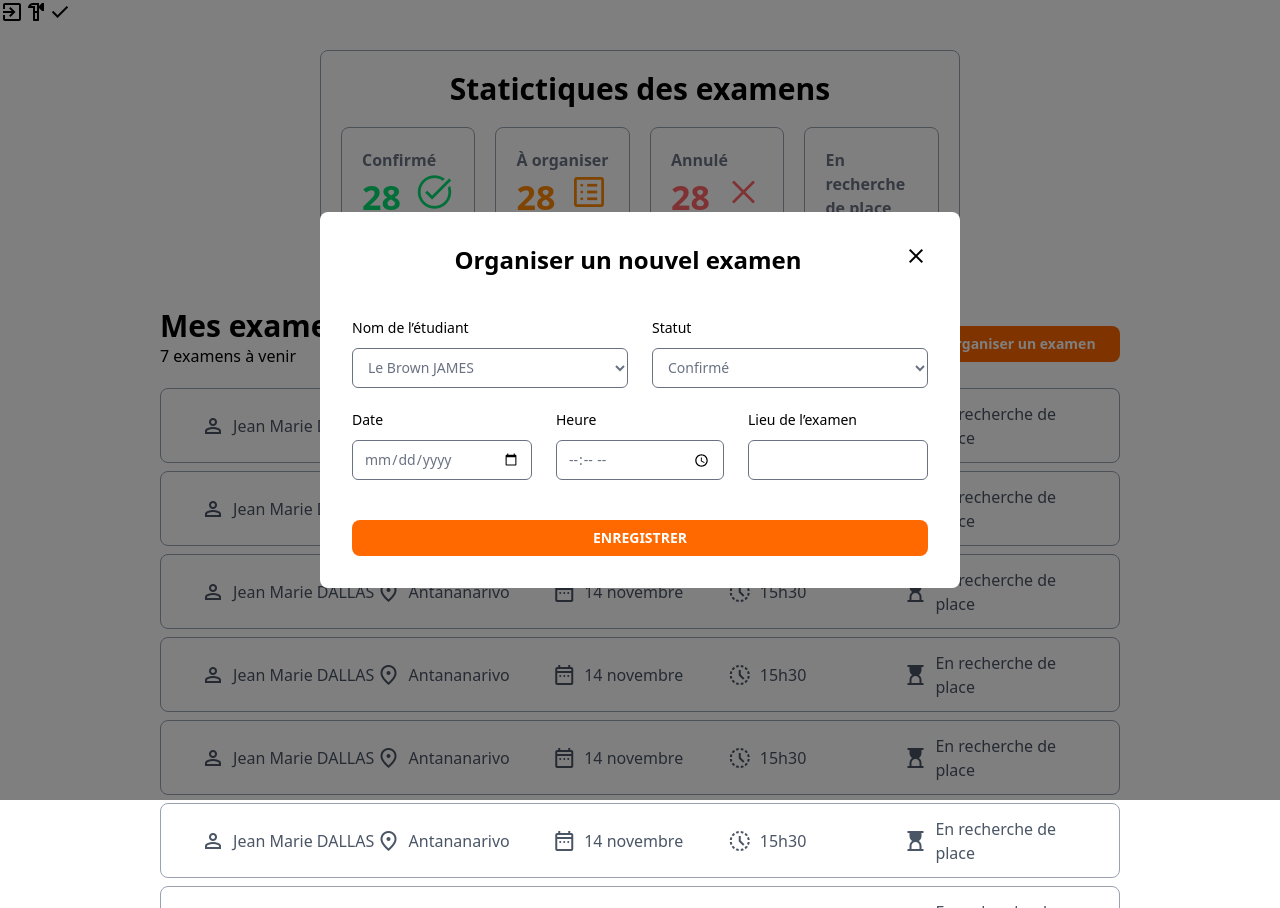
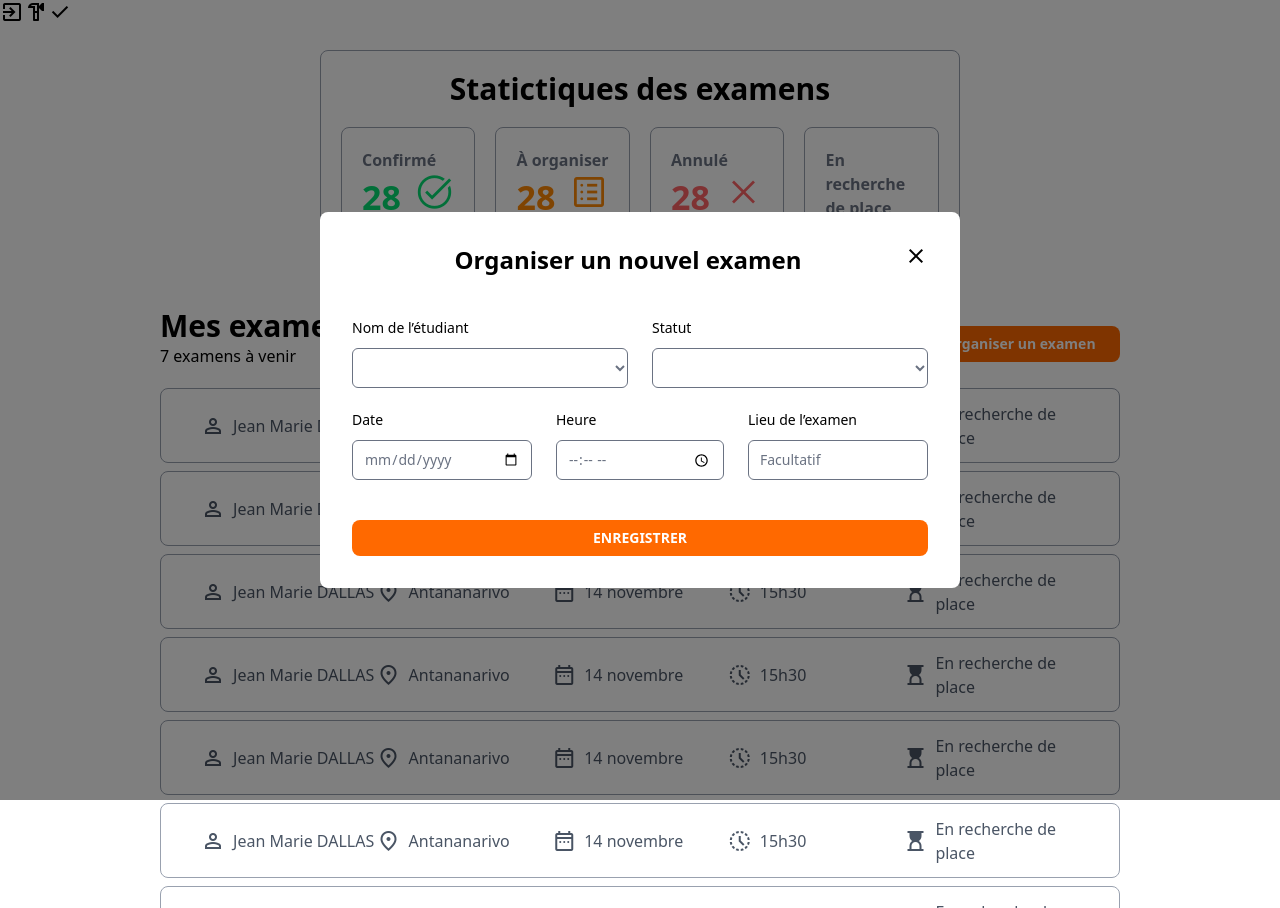
Before and after one commit to JerryFalimanana/ExamManagement, an Angular app in the folder angular-front/: page /exams in a window 1280 px wide. Both pictures are taken after a click on the button "Organiser un examen". Built offline with nearby package versions, Linux system fonts and the light colour scheme.

Commit message:
build formgroup

```diff
--- a/angular-front/src/app/components/exam/create-modal/create-modal.html
+++ b/angular-front/src/app/components/exam/create-modal/create-modal.html
@@ -2,11 +2,22 @@
     <div class="bg-white p-8 rounded-lg w-160">
         <button (click)="cancel.emit()" class="float-right"><span class="material-symbols-outlined">close</span></button>
         <h2 class="text-2xl text-center font-bold mb-10">Organiser un nouvel examen</h2>
+
+        <form [formGroup]="examForm" (ngSubmit)="confirm.emit()" novalidate>
             <div class="w-full p-0 mb-5">
                 <div class="w-1/2 pr-3 inline-block">
-                <label for="student" class="block text-sm/6 font-medium text-gray-150">Nom de l’étudiant</label>
+                    <label for="student" class="block text-sm/6 font-medium text-gray-150">
+                        Nom de l’étudiant
+                        <span *ngIf="examForm | requiredField: FormFields.student" class="text-red-500 text-[11px] float-right">
+                            Champ obligatoire
+                        </span>
+                    </label>
                     <div class="mt-2">
-                    <select name="student" id="student" required class="block w-full h-10 rounded-md bg-white/5 px-3 py-1.5 text-base text-gray-500 outline-1 -outline-offset-1 outline-orange/10 placeholder:text-gray-500 focus:outline-2 focus:-outline-offset-2 focus:outline-orange-500 sm:text-sm/6" >
+                        <select
+                            [formControlName]="FormFields.student"
+                            id="student"
+                            required
+                            class="block w-full h-10 rounded-md bg-white/5 px-3 py-1.5 text-base text-gray-500 outline-1 -outline-offset-1 outline-orange/10 placeholder:text-gray-500 focus:outline-2 focus:-outline-offset-2 focus:outline-orange-500 sm:text-sm/6" >
                             <option value="1">Le Brown JAMES</option>
                             <option value="1">Le Brown JAMES</option>
                             <option value="1">Le Brown JAMES</option>
@@ -16,9 +27,19 @@
                     </div>
                 </div>
                 <div class="w-1/2 pl-3 inline-block">
-                <label for="status" class="block text-sm/6 font-medium text-gray-150">Statut</label>
+                    <label for="status" class="block text-sm/6 font-medium text-gray-150">
+                        Statut
+                        <span *ngIf="examForm | requiredField: FormFields.status" class="text-red-500 text-[11px] float-right">
+                            Champ obligatoire
+                        </span>
+                    </label>
                     <div class="mt-2">
-                    <select name="status" id="status" required class="block w-full h-10 rounded-md bg-white/5 px-3 py-1.5 text-base text-gray-500 outline-1 -outline-offset-1 outline-orange/10 placeholder:text-gray-500 focus:outline-2 focus:-outline-offset-2 focus:outline-orange-500 sm:text-sm/6" >
+                        <select
+                            [formControlName]="FormFields.status"
+                            id="status"
+                            required
+                            class="block w-full h-10 rounded-md bg-white/5 px-3 py-1.5 text-base text-gray-500 outline-1 -outline-offset-1 outline-orange/10 placeholder:text-gray-500 focus:outline-2 focus:-outline-offset-2 focus:outline-orange-500 sm:text-sm/6"
+                        >
                             <option value="Confirmé">Confirmé</option>
                             <option value="À organiser">À organiser</option>
                             <option value="Annulé">Annulé</option>
@@ -29,12 +50,17 @@
             </div>
             <div class="w-full p-0 mb-10">
                 <div class="w-1/3 pr-3 inline-block">
-                <label for="date" class="block text-sm/6 font-medium text-gray-150">Date</label>
+                    <label for="date" class="block text-sm/6 font-medium text-gray-150">
+                        Date
+                        <span *ngIf="examForm | requiredField: FormFields.date" class="text-red-500 text-[11px] float-right">
+                            Champ obligatoire
+                        </span>
+                    </label>
                     <div class="mt-2">
                         <input
                             id="date"
                             type="date"
-                        name="date"
+                            [formControlName]="FormFields.date"
                             required
                             [min]="today"
                             class="block w-full h-10 rounded-md bg-white/5 px-3 py-1.5 text-base text-gray-500 outline-1 -outline-offset-1 outline-orange/10 placeholder:text-gray-500 focus:outline-2 focus:-outline-offset-2 focus:outline-orange-500 sm:text-sm/6"
@@ -42,20 +68,42 @@
                     </div>
                 </div>
                 <div class="w-1/3 pr-3 pl-3 inline-block">
-                <label for="time" class="block text-sm/6 font-medium text-gray-150">Heure</label>
+                    <label for="time" class="block text-sm/6 font-medium text-gray-150">
+                        Heure
+                        <span *ngIf="examForm | requiredField: FormFields.time" class="text-red-500 text-[11px] float-right">
+                            Champ obligatoire
+                        </span>
+                    </label>
                     <div class="mt-2">
-                    <input id="time" type="time" name="time" required class="block w-full h-10 rounded-md bg-white/5 px-3 py-1.5 text-base text-gray-500 outline-1 -outline-offset-1 outline-orange/10 placeholder:text-gray-500 focus:outline-2 focus:-outline-offset-2 focus:outline-orange-500 sm:text-sm/6" />
+                        <input
+                            id="time"
+                            type="time"
+                            [formControlName]="FormFields.time"
+                            required
+                            class="block w-full h-10 rounded-md bg-white/5 px-3 py-1.5 text-base text-gray-500 outline-1 -outline-offset-1 outline-orange/10 placeholder:text-gray-500 focus:outline-2 focus:-outline-offset-2 focus:outline-orange-500 sm:text-sm/6" />
                     </div>
                 </div>
                 <div class="w-1/3 pl-3 inline-block">
                     <label for="location" class="block text-sm/6 font-medium text-gray-150">Lieu de l’examen</label>
                     <div class="mt-2">
-                    <input id="location" type="text" name="location" class="block w-full h-10 rounded-md bg-white/5 px-3 py-1.5 text-base text-gray-500 outline-1 -outline-offset-1 outline-orange/10 placeholder:text-gray-500 focus:outline-2 focus:-outline-offset-2 focus:outline-orange-500 sm:text-sm/6" />
+                        <input
+                            id="location"
+                            type="text"
+                            [formControlName]="FormFields.location"
+                            placeholder="Facultatif"
+                            class="block w-full h-10 rounded-md bg-white/5 px-3 py-1.5 text-base text-gray-500 outline-1 -outline-offset-1 outline-orange/10 placeholder:text-gray-500 focus:outline-2 focus:-outline-offset-2 focus:outline-orange-500 sm:text-sm/6" />
                     </div>
                 </div>
             </div>
             <div class="mt-4 flex justify-center">
-            <button (click)="confirm.emit()" class="flex w-full justify-center rounded-lg bg-orange-500 px-3 py-1.5 text-sm/6 font-semibold text-white hover:bg-orange-400 focus-visible:outline-2 focus-visible:outline-offset-2 focus-visible:outline-orange-500">ENREGISTRER</button>
+                <button
+                    type="submit"
+                    [disabled]="examForm.invalid"
+                    class="flex w-full justify-center rounded-lg bg-orange-500 px-3 py-1.5 text-sm/6 font-semibold text-white hover:bg-orange-400 focus-visible:outline-2 focus-visible:outline-offset-2 focus-visible:outline-orange-500">
+                    ENREGISTRER
+                </button>
+            </div>
+        </form>
+
     </div>
 </div>
-</div>
--- a/angular-front/src/app/components/exam/create-modal/create-modal.ts
+++ b/angular-front/src/app/components/exam/create-modal/create-modal.ts
@@ -1,17 +1,53 @@
-import { Component, EventEmitter, Output } from '@angular/core';
+import { Component, EventEmitter, Output, OnInit } from '@angular/core';
 import { CommonModule } from '@angular/common';
+import { FormBuilder, FormControl, FormGroup, Validators, ReactiveFormsModule } from '@angular/forms';
+import { ExamForm } from '../../../interfaces/exam-form';
+import { RequiredFieldPipe } from '../../../required-field-pipe';
 
+enum FormField {
+    student = 'student',
+    status = 'status',
+    date = 'date',
+    time = 'time',
+    location = 'location',
+}
 @Component({
     selector: 'app-create-modal',
     standalone: true,
     imports: [
-      CommonModule
+      CommonModule,
+      ReactiveFormsModule,
+      RequiredFieldPipe
     ],
     templateUrl: './create-modal.html',
     styleUrl: './create-modal.scss'
 })
-export class CreateModal {
+export class CreateModal implements OnInit {
     @Output() confirm = new EventEmitter<void>();
     @Output() cancel = new EventEmitter<void>();
     today = new Date().toISOString().split('T')[0];
+
+    examForm!: FormGroup<ExamForm>;
+
+    protected readonly FormFields = FormField;
+
+    constructor(
+        private formBuilder: FormBuilder,
+    ) {}
+
+    ngOnInit() {
+        this.initForm();
+    }
+
+    initForm() {
+        this.examForm = this.formBuilder.group<ExamForm>(
+            {
+                student: new FormControl<string | null>(null, { nonNullable: false, validators: [Validators.required] }),
+                status: new FormControl<string | null>(null, { nonNullable: false, validators: [Validators.required] }),
+                date: new FormControl<string | null>(null, { nonNullable: false, validators: [Validators.required] }),
+                time: new FormControl<string | null>(null, { nonNullable: false, validators: [Validators.required] }),
+                location: new FormControl<string | null>(null),
+            }
+        );
+    }
 }
--- /dev/null
+++ b/angular-front/src/app/interfaces/exam-form.ts
@@ -0,0 +1,10 @@
+
+import { FormControl } from '@angular/forms';
+
+export interface ExamForm {
+    student: FormControl<string | null>;
+    status: FormControl<string | null>;
+    date: FormControl<string | null>;
+    time: FormControl<string | null>;
+    location: FormControl<string | null>;
+}
--- /dev/null
+++ b/angular-front/src/app/required-field-pipe.ts
@@ -0,0 +1,24 @@
+import { Pipe, PipeTransform } from '@angular/core';
+import { FormArray, FormGroup } from '@angular/forms';
+
+@Pipe({
+    name: 'requiredField',
+    pure: false,
+})
+export class RequiredFieldPipe implements PipeTransform {
+    transform(formGroup: FormGroup, controlName: string): boolean {
+        const control = formGroup.get(controlName);
+
+        if (!control) return false;
+
+        if (control instanceof FormArray) {
+            return control.value.length === 0 && (control.touched || control.dirty);
+        }
+
+        return control
+            ? control.invalid &&
+                  (control.dirty || control.touched) &&
+                  (control.errors?.['required'] || control.errors?.['conditionalRequired'])
+            : false;
+    }
+}
```
Also changed, not shown: 1 other file (tests, documents, lock files or other folders). Lines whose indentation alone changed are shown as unchanged.
